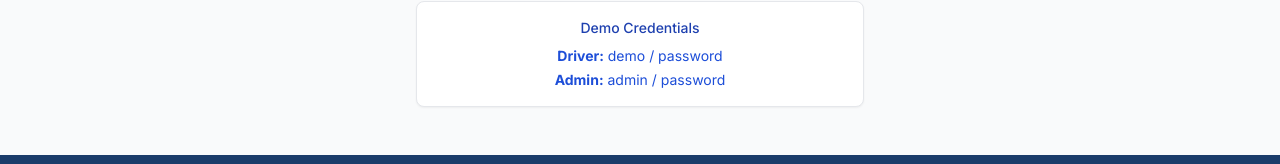
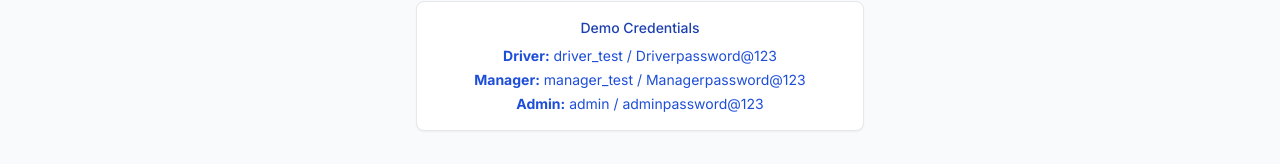
Before and after one commit to Sa1tyPretzel/DEVPMP, a React (Vite) app in the folder client/: page /login in a window 1280 px wide. Shown: the part 742-906 px from the top of the page. Built offline with nearby package versions, Linux system fonts and the light colour scheme; no server answers.

Commit message:
demo cred update

```diff
--- a/client/src/pages/LoginPage.tsx
+++ b/client/src/pages/LoginPage.tsx
@@ -178,10 +178,13 @@ const LoginPage: React.FC = () => {
             </p>
             <div className="space-y-1 text-sm text-blue-700 dark:text-blue-300">
               <p>
-                <strong>Driver:</strong> demo / password
+                <strong>Driver:</strong> driver_test / Driverpassword@123
               </p>
               <p>
-                <strong>Admin:</strong> admin / password
+                <strong>Manager:</strong> manager_test / Managerpassword@123
+              </p>
+              <p>
+                <strong>Admin:</strong> admin / adminpassword@123
               </p>
             </div>
           </div>
```
